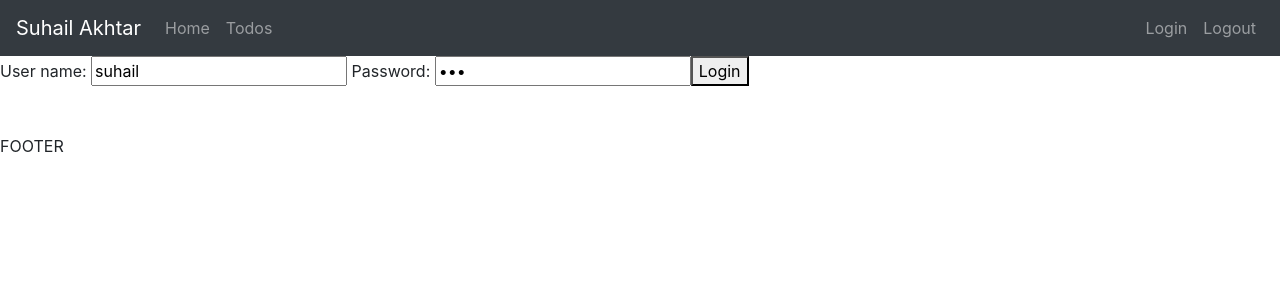
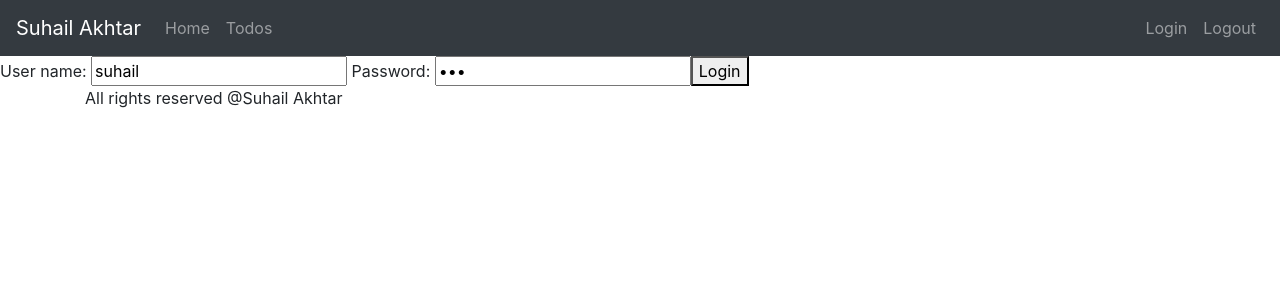
Before and after one commit to suhailakhtar039/springboot-angular, an Angular app in the folder frontend/todo/: page / in a window 1280 px wide. Shown: the top 300 px of the page. Built offline with nearby package versions, Linux system fonts and the light colour scheme.

Commit message:
footer structure created

```diff
--- a/frontend/todo/src/app/footer/footer.component.html
+++ b/frontend/todo/src/app/footer/footer.component.html
@@ -1,2 +1,3 @@
-<br /><br />
-FOOTER
+<footer>
+  <div class="container">All rights reserved &#64;Suhail Akhtar</div>
+</footer>
```
